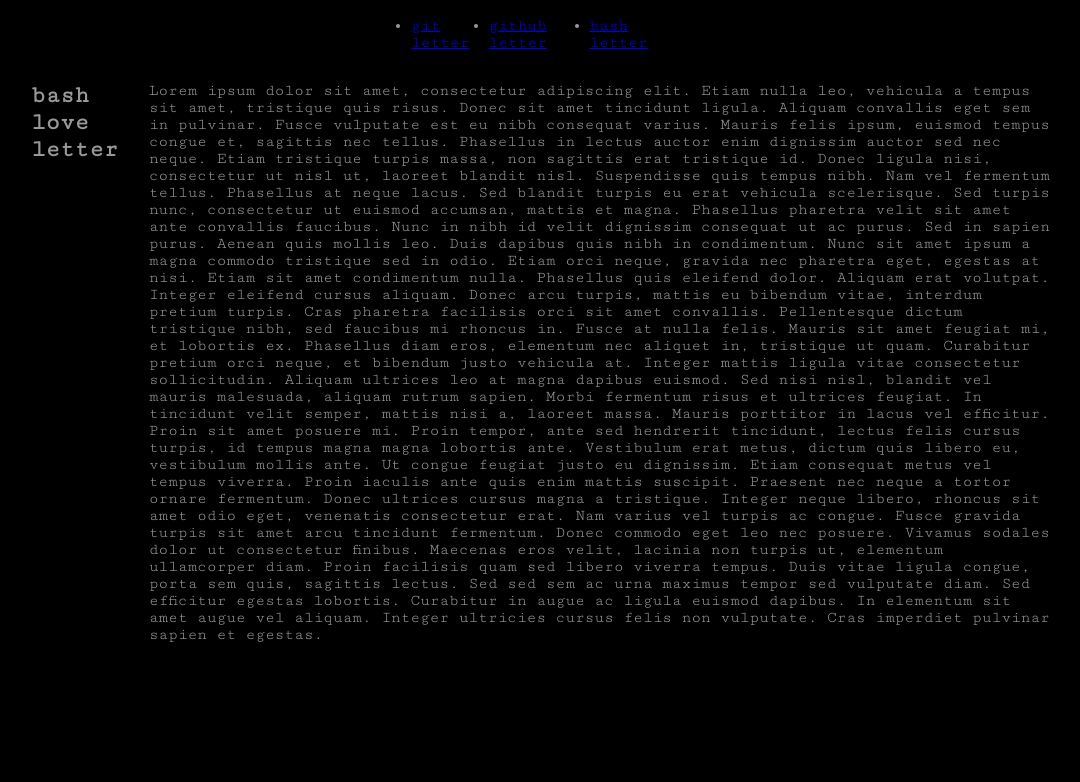
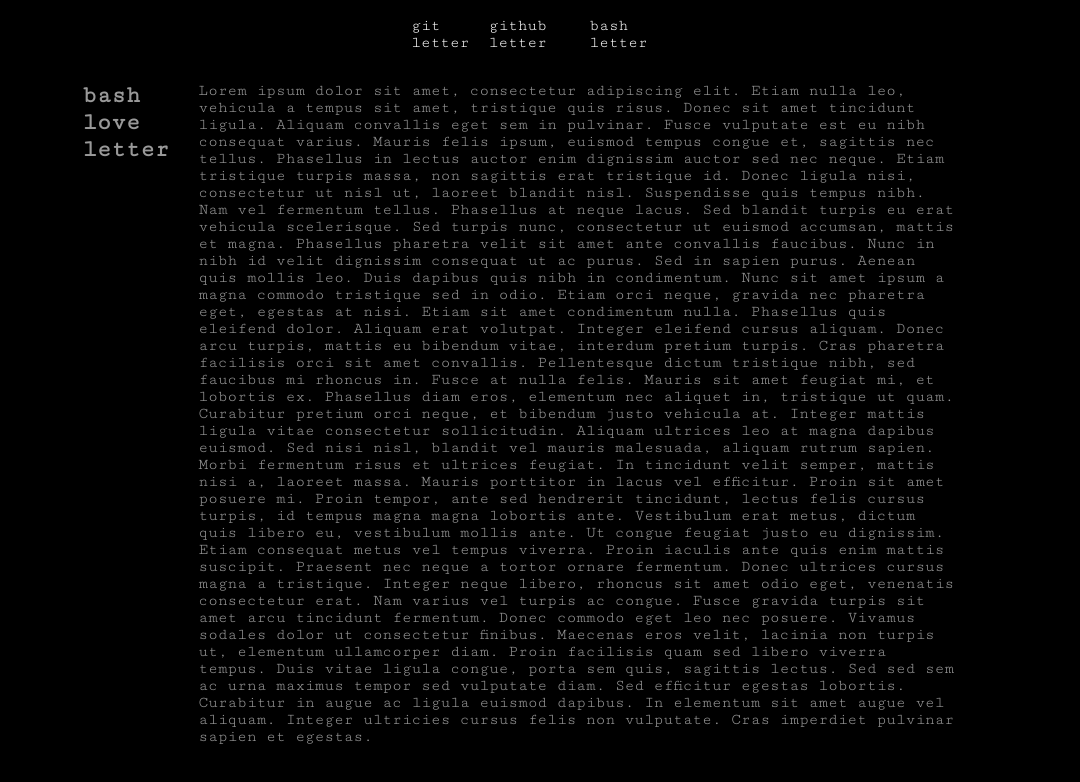
Before and after one commit to asko6532/bash-letter, a plain HTML site: page index.html in a window 1280 px wide. Shown: the whole page, without its empty margins (97-1177 px from the left). Drawn offline with Linux system fonts and the light colour scheme.

Commit message:
nav changes to css

```diff
--- a/style.css
+++ b/style.css
@@ -24,10 +24,12 @@ body {
 	display: flex;
 	align-self: center;
 	padding-top: 3%;
+	padding-left: 5%;
 }
 
 .body-text {
 	padding-left: 3%;
+	padding-right: 10%;
 }
 
 header {
@@ -42,6 +44,11 @@ ul {
 	justify-content: space-between;
 	padding-left:10%;
 	padding-right:10%;
+	list-style: none;
+	}
+
+a {
+	text-decoration: none;
 }
 
 p:hover {
@@ -51,3 +58,15 @@ p:hover {
 h1:hover {
 	color: #FFFFFF;
 }
+
+a:hover {
+	color: #999999;
+}
+
+a:visited {
+	color: #FFFFFF;
+}
+
+a:link {
+	color: #FFFFFF;
+}
```
